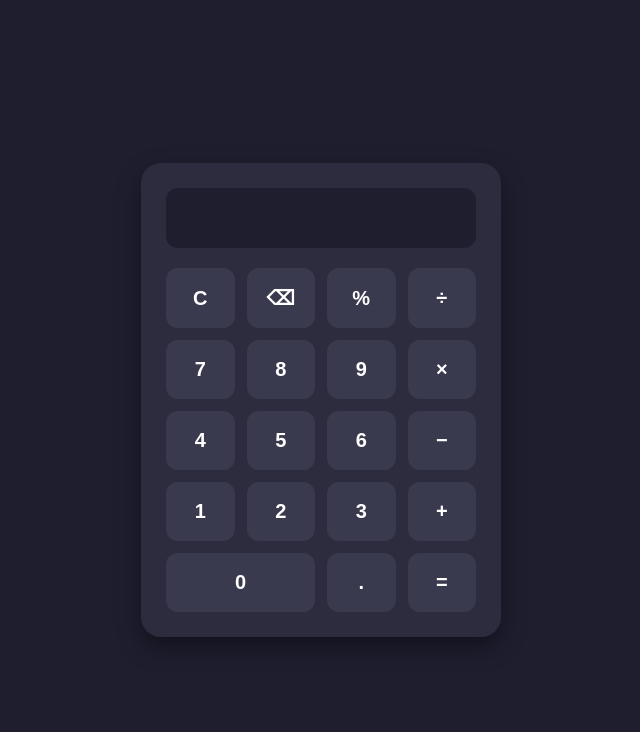
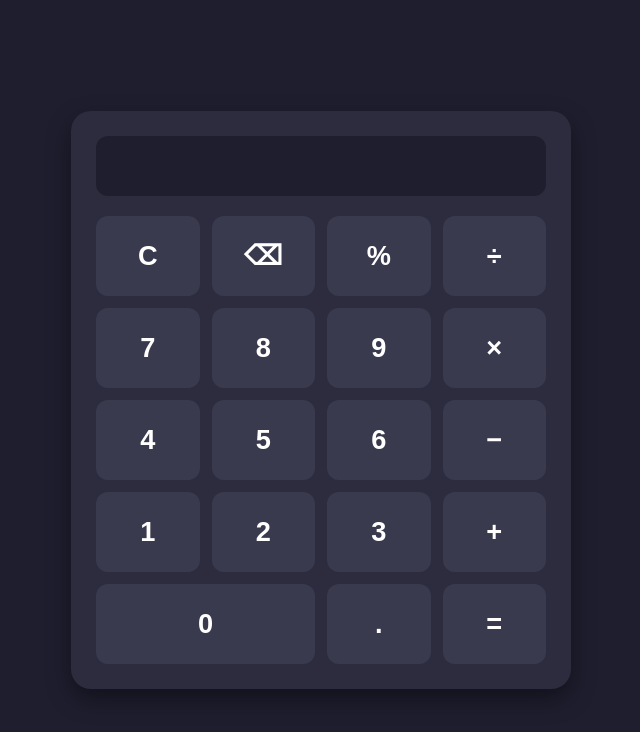
Before and after one commit to MunirHashimi/Calculator, a plain HTML site: page index.html in a window 1280 px wide. Shown: the whole page, without its empty margins (319-959 px from the left). Drawn offline with Linux system fonts and the light colour scheme.

Commit message:
added style

```diff
--- a/style.css
+++ b/style.css
@@ -1,31 +1,38 @@
-/* style.css */
+/* Universal Reset and Box Sizing */
 * {
   box-sizing: border-box;
+  margin: 0;
 }
 
 body {
-  margin: 0;
   height: 100vh;
   display: flex;
   justify-content: center;
   align-items: center;
   background-color: #1e1e2f;
   font-family: 'Segoe UI', sans-serif;
+  padding: 10px; /* Ensure there's some padding around */
 }
 
+/* Calculator styling */
 .calculator {
   background-color: #2c2c3e;
   padding: 25px;
   border-radius: 20px;
   box-shadow: 0 10px 25px rgba(0, 0, 0, 0.4);
-  width: 90%;
+  width: 100%;
   max-width: 360px;
+  box-sizing: border-box;
+  display: flex;
+  flex-direction: column;
+  justify-content: space-between;
 }
 
+/* Display styling */
 #display {
   width: 100%;
   height: 60px;
-  font-size: 28px;
+  font-size: 2.5em; /* Larger font size for readability */
   padding: 10px;
   margin-bottom: 20px;
   border: none;
@@ -36,15 +43,18 @@ body {
   outline: none;
 }
 
+/* Grid for buttons */
 .buttons {
   display: grid;
   grid-template-columns: repeat(4, 1fr);
   gap: 12px;
+  grid-auto-rows: minmax(80px, auto);
 }
 
+/* Button styling */
 button {
   padding: 18px;
-  font-size: 20px;
+  font-size: 1.5em;
   font-weight: 600;
   border: none;
   border-radius: 12px;
@@ -75,7 +85,7 @@ button.operator:hover {
 button.equal {
   background-color: #ff4081;
   color: #fff;
-  grid-column: span 2;
+  grid-column: span 2; /* Make the equal button wider */
 }
 
 button.equal:hover {
@@ -92,5 +102,54 @@ button.clear:hover {
 }
 
 button.zero {
-  grid-column: span 2;
+  grid-column: span 2; /* Make the zero button span two columns */
 }
+
+/* Responsive design for mobile */
+@media (max-width: 600px) {
+  .calculator {
+    max-width: 100%;
+    padding: 20px;
+  }
+
+  #display {
+    font-size: 2.2em; /* Adjust display font for small screens */
+  }
+
+  button {
+    font-size: 1.2em;
+    padding: 15px;
+  }
+}
+
+/* Responsive design for tablets and above (>= 600px) */
+@media (min-width: 600px) {
+  .calculator {
+    max-width: 400px; /* Slightly larger max width for tablets */
+  }
+
+  #display {
+    font-size: 2.5em; /* Bigger font for better readability on tablets */
+  }
+
+  button {
+    font-size: 1.5em;
+    padding: 18px;
+  }
+}
+
+/* Responsive design for larger screens (>= 1024px) */
+@media (min-width: 1024px) {
+  .calculator {
+    max-width: 500px; /* Larger max width for desktops */
+  }
+
+  button {
+    font-size: 1.7em;
+    padding: 20px;
+  }
+
+  #display {
+    font-size: 3em; /* Large font for large screens */
+  }
+}
```
